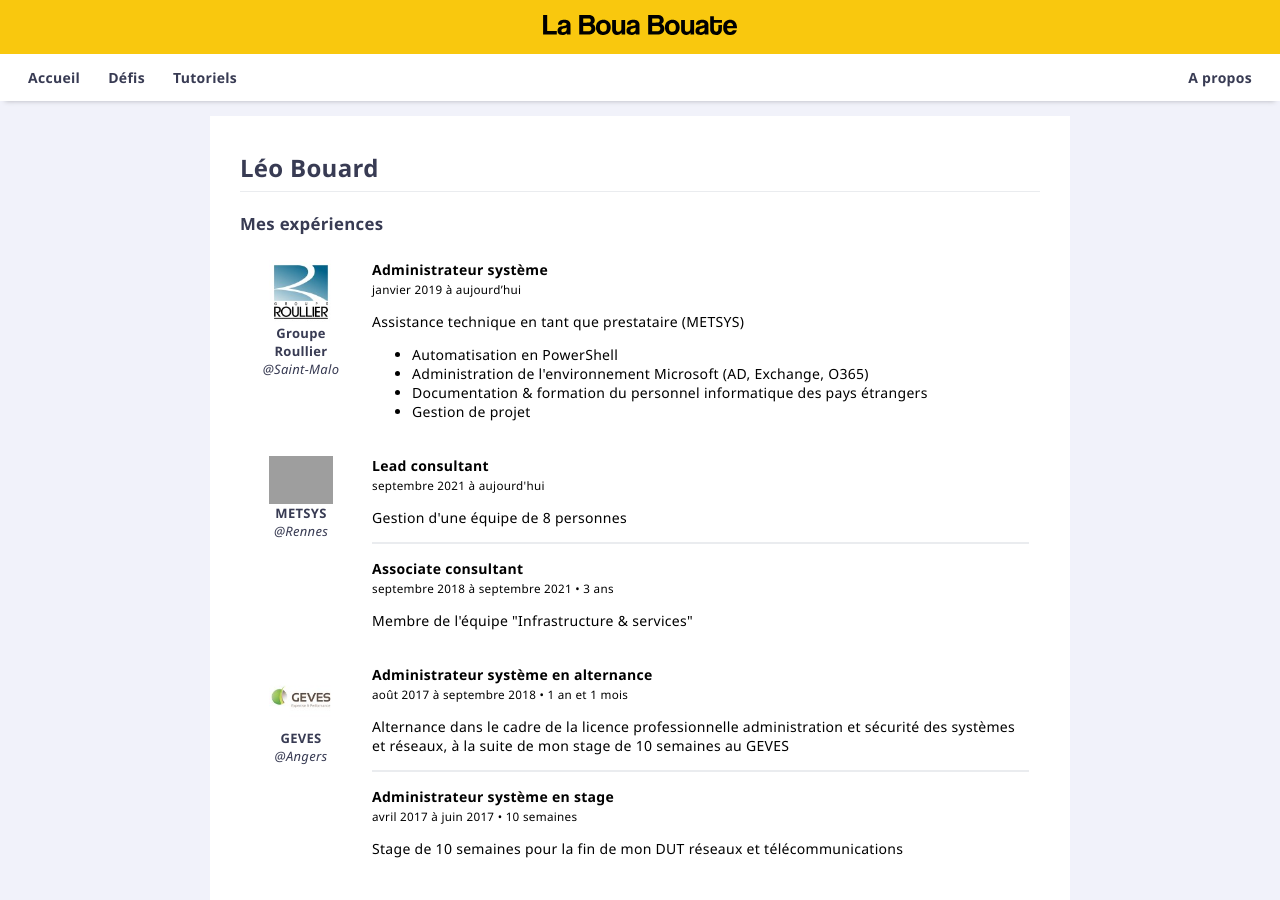
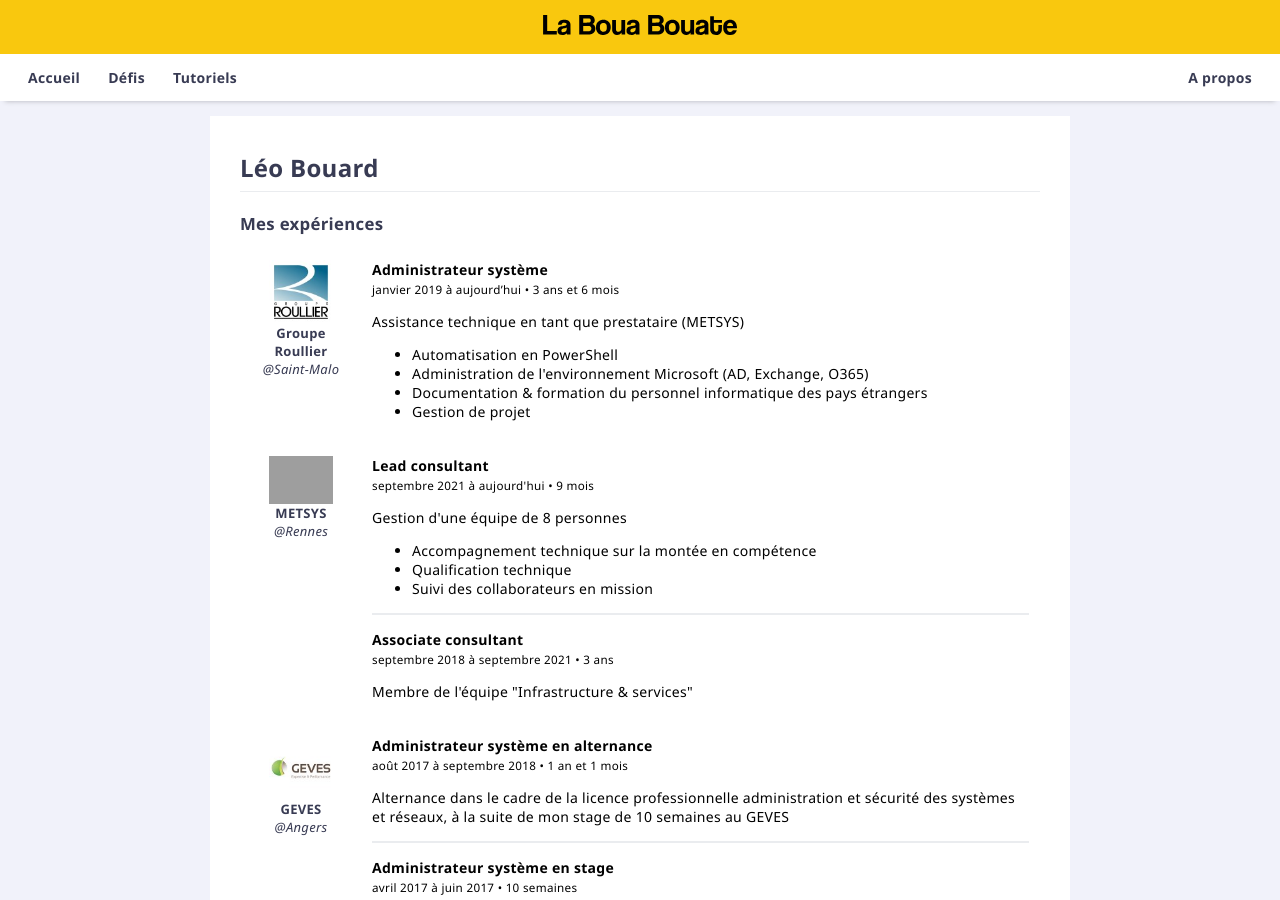
Before and after one commit to leobouard/leobouard.github.io, a Jekyll site: the page built from cv.md, in a window 1280 px wide and 900 px high. Built offline with Jekyll 4.4.1, drawn with Linux system fonts in a browser that asks for light colours; our own code applies the rules of GitHub Pages for plain Markdown files; grey boxes are pictures that could not be loaded.

Commit message:
Update cv.md

```diff
--- a/cv.md
+++ b/cv.md
@@ -15,7 +15,7 @@ permalink: /cv
         </td>
         <td>
             <strong>Administrateur système</strong><br>
-            <small>janvier 2019 à aujourd’hui</small>
+            <small>janvier 2019 à aujourd’hui • 3 ans et 6 mois</small>
             <p>Assistance technique en tant que prestataire (METSYS)</p>
             <ul>
                 <li>Automatisation en PowerShell</li>
@@ -33,8 +33,13 @@ permalink: /cv
         </td>
         <td>
             <strong>Lead consultant</strong><br>
-            <small>septembre 2021 à aujourd'hui</small>
+            <small>septembre 2021 à aujourd'hui • 9 mois</small>
             <p>Gestion d'une équipe de 8 personnes</p>
+            <ul>
+                <li>Accompagnement technique sur la montée en compétence</li>
+                <li>Qualification technique</li>
+                <li>Suivi des collaborateurs en mission</li>
+            </ul>
             <hr>
             <strong>Associate consultant</strong><br>
             <small>septembre 2018 à septembre 2021 • 3 ans</small>
```
